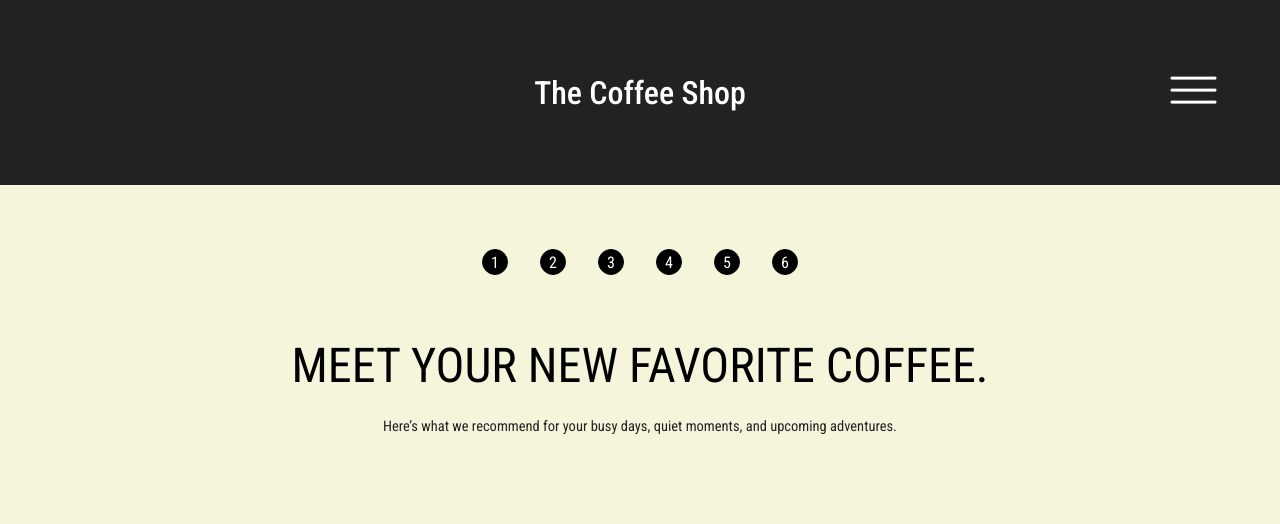
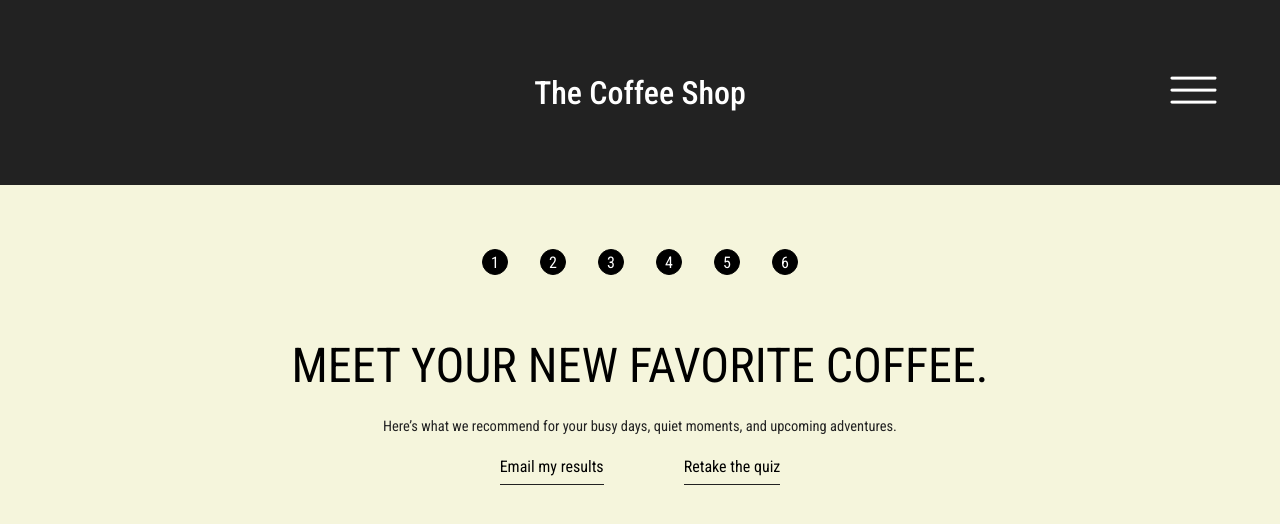
Before and after one commit to andreanicte02/reactjs_styled_example, a React (Vite) app: page /results in a window 1280 px wide. Shown: the top 524 px of the page. Built offline with nearby package versions, Linux system fonts and the light colour scheme.

Commit message:
f: tab -> custom component

```diff
--- a/src/_dev/custom-components/text/Text.styles.tsx
+++ b/src/_dev/custom-components/text/Text.styles.tsx
@@ -20,7 +20,7 @@ export const TextContainer = styled.div<TextTitleContainer>`
     font-size:${props=> props.$fontSize}; //1.875rem
     font-weight: 400;
     margin-top: ${props => props.$marginTop};
+    margin-bottom: ${props => props.$marginBottom};
     text-align: center;
-    margin-bottom: 2.563rem;
     color: #222222;
 `
--- a/src/modules/results/Results.tsx
+++ b/src/modules/results/Results.tsx
@@ -3,6 +3,7 @@ import {ResultsContainer} from "./Results.styles.ts";
 import {Stepper} from "../../_dev/custom-components/stepper/Stepper.tsx";
 import {stepperListResults} from "../../_dev/utils/const.ts";
 import {TextContainer, TextTitleContainer} from "../../_dev/custom-components/text/Text.styles.tsx";
+import {Tab} from "./components/tab/Tab.tsx";
 
 export const Results = () => {
     useColorBodyHook('beige')
@@ -12,9 +13,10 @@ export const Results = () => {
             <TextTitleContainer $marginBottom={"1.5rem"} $marginTop={"3.875rem"} $fontSize={'3rem'}>
                 Meet your new favorite coffee.
             </TextTitleContainer>
-            <TextContainer $fontSize={"14.5px"}>
+            <TextContainer $fontSize={"14.5px"} $marginBottom={"1.375rem"} >
                 Here’s what we recommend for your busy days, quiet moments, and upcoming adventures.
             </TextContainer>
+            <Tab/>
         </ResultsContainer>
     );
 };
--- /dev/null
+++ b/src/modules/results/components/tab/Tab.styles.tsx
@@ -0,0 +1,25 @@
+import styled from "styled-components";
+
+interface ITabContainer {
+    $marginBottom?:string
+}
+
+export const TabContainer = styled.div<ITabContainer>`
+    display: flex;
+    justify-content: center;
+    flex-wrap: wrap;
+    gap: 5rem;
+    margin-bottom: ${props=> props.$marginBottom};
+`
+
+export const TabItemContainer = styled.div`
+    padding-bottom: 0.5rem;
+    transition: transform 0.3s ease;
+    &:hover {
+        transform: translateY(-2px)
+    }
+    border-bottom: 1px solid #222222;
+    font-size: 1rem;
+    cursor: pointer;
+    font-weight: 400;
+`
--- /dev/null
+++ b/src/modules/results/components/tab/Tab.tsx
@@ -0,0 +1,17 @@
+import {TabContainer, TabItemContainer} from "./Tab.styles.tsx";
+import {useNavigate} from "react-router-dom";
+
+
+export const Tab = () => {
+    const navigate = useNavigate();
+    return (
+        <TabContainer>
+            <TabItemContainer>
+                Email my results
+            </TabItemContainer>
+            <TabItemContainer onClick={()=>navigate("/q2")}>
+                Retake the quiz
+            </TabItemContainer>
+        </TabContainer>
+    );
+};
```
Also changed, not shown: src/modules/results/components/tab/TabItem.tsx (added, +11 -0 lines).
